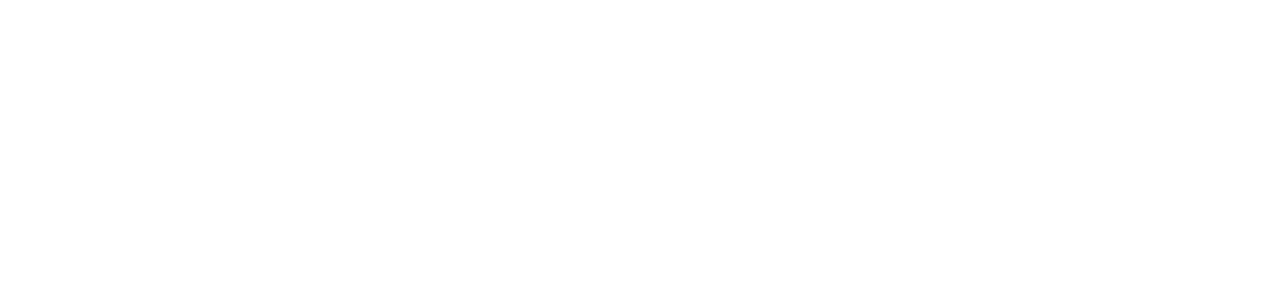
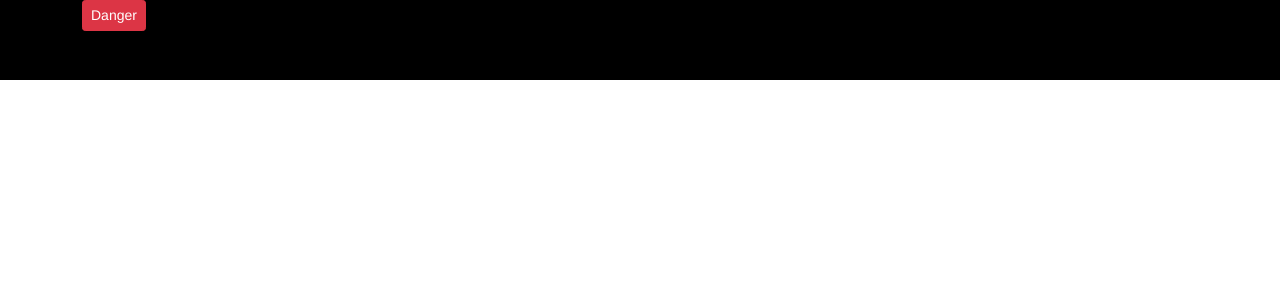
Before and after one commit to tiiaaaa/proj-html-vuejs, a Vue app: page / in a window 1280 px wide. Shown: the top 300 px of the page. Built offline with nearby package versions, Linux system fonts and the light colour scheme.

Commit message:
aggiunti due components per l'header

```diff
--- a/src/App.vue
+++ b/src/App.vue
@@ -26,10 +26,5 @@
 
 #app {
   font-family: Avenir, Helvetica, Arial, sans-serif;
-  -webkit-font-smoothing: antialiased;
-  -moz-osx-font-smoothing: grayscale;
-  text-align: center;
-  color: #2c3e50;
-  margin-top: 60px;
 }
 </style>
--- a/src/components/Header.vue
+++ b/src/components/Header.vue
@@ -1,16 +1,28 @@
 <template>
     <header>
-
+        <HeaderNav/>
+        <HeaderJumbo/>
     </header>
 </template>
 
 <script>
+import HeaderNav from './HeaderComponents/HeaderNav.vue';
+import HeaderJumbo from './HeaderComponents/HeaderJumbo.vue';
+
 export default {
-    name: 'IndexHeader'
+    name: 'IndexHeader',
+    components : {
+        HeaderNav,
+        HeaderJumbo
+    }
 
 }
 </script>
 
 <style lang='scss'>
 
+    header{
+        background-color: black;
+    }
+
 </style>
--- /dev/null
+++ b/src/components/HeaderComponents/HeaderJumbo.vue
@@ -0,0 +1,16 @@
+<template>
+    <div>
+
+    </div>
+</template>
+
+<script>
+export default {
+    name: 'HeaderJumbo',
+
+}
+</script>
+
+<style>
+
+</style>
--- /dev/null
+++ b/src/components/HeaderComponents/HeaderNav.vue
@@ -0,0 +1,28 @@
+<template>
+    <nav class="container">
+        <section class="row">
+            <div class="col-12">
+                <button type="button" class="btn btn-danger btn-sm">Danger</button>
+
+                <div>
+
+                </div>
+            </div>
+        </section>
+    </nav>
+</template>
+
+<script>
+export default {
+    name: 'HeaderNav'
+
+}
+</script>
+
+<style lang='scss' scoped>
+
+    nav.container{
+        height: 10vh;
+    }
+
+</style>
```
